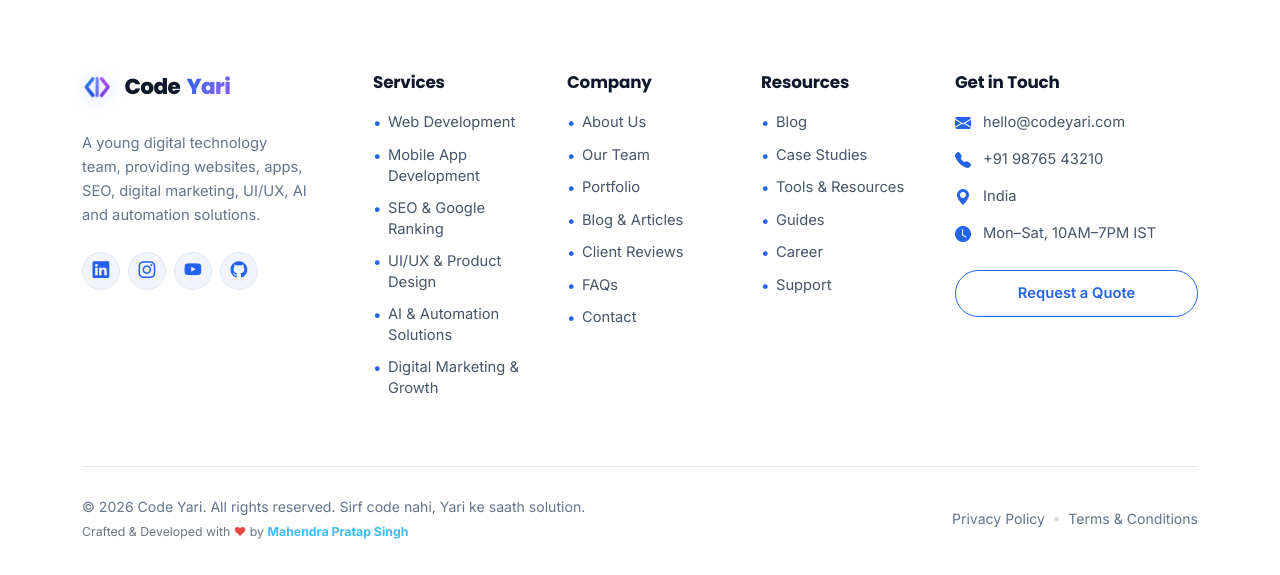
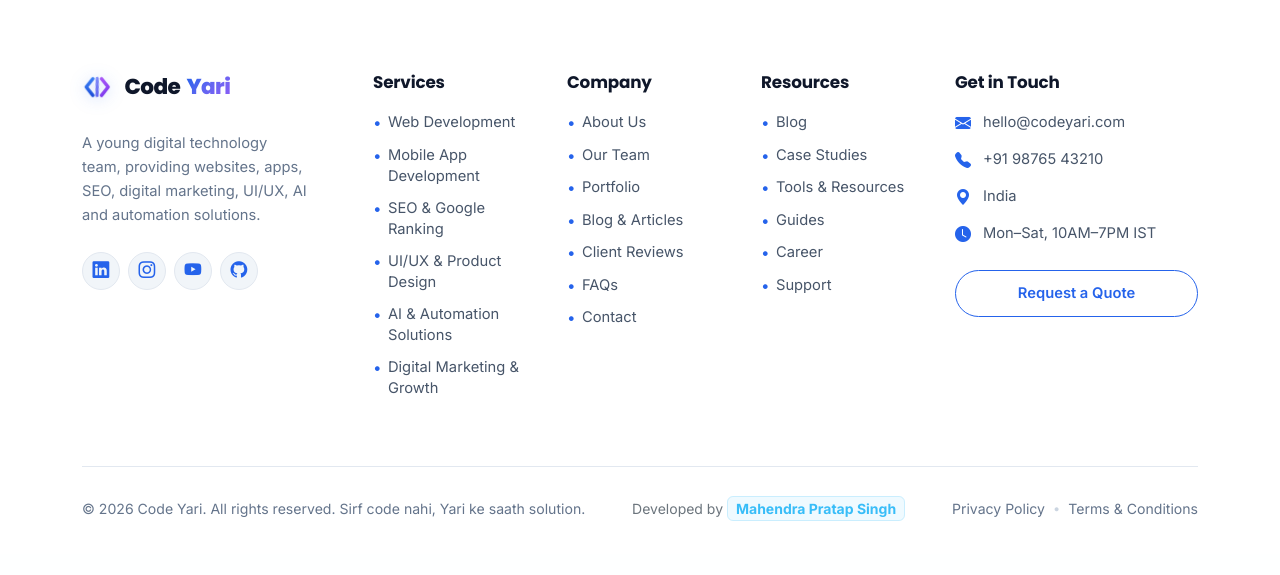
Before and after one commit to mahendra206/Code-Yari, a Django app: page /team/ in a window 1280 px wide. Shown: the part 1541-2116 px from the top of the page. After the commit the page ends 2062 px from the top, so only its background shows below. Run offline with Django 5.2, Linux system fonts and the light colour scheme; data comes from the database, SQL or seed files in the repository.

Commit message:
Place 'Developed by Mahendra Pratap Singh' right in the center of the bottom footer bar

```diff
--- a/templates/partials/footer.html
+++ b/templates/partials/footer.html
@@ -95,23 +95,28 @@
       </div>
     </div>
 
-    <!-- Bottom Bar: Copyright, Developer Credit & Legal -->
-    <div class="footer-bottom-bar d-flex flex-column flex-md-row justify-content-between align-items-center gap-3">
-      <div class="footer-copyright-text mb-0 text-center text-md-start">
-        <p class="mb-1">
-          &copy; {% now "Y" %} Code Yari. All rights reserved. Sirf code nahi, Yari ke saath solution.
-        </p>
-        <p class="mb-0 small text-secondary">
-          Crafted &amp; Developed with <span style="color: #ef4444;">&hearts;</span> by
-          <a href="{% url 'core:team' %}" style="color: #38bdf8; font-weight: 700; text-decoration: none;">
+    <!-- Bottom Bar: 3 Columns (Left: Copyright | Center: Developer Credit | Right: Legal) -->
+    <div class="footer-bottom-bar d-flex flex-column flex-lg-row justify-content-between align-items-center gap-3 text-center text-lg-start">
+      <!-- Left: Copyright -->
+      <p class="footer-copyright-text mb-0">
+        &copy; {% now "Y" %} Code Yari. All rights reserved. Sirf code nahi, Yari ke saath solution.
+      </p>
+
+      <!-- Center: Developed by Mahendra Pratap Singh -->
+      <div class="footer-developer-credit mb-0 text-center">
+        <span class="small text-secondary">
+          Developed by
+          <a href="{% url 'core:team' %}" style="color: #38bdf8; font-weight: 700; text-decoration: none; padding: 3px 8px; border-radius: 6px; background: rgba(56, 189, 248, 0.08); border: 1px solid rgba(56, 189, 248, 0.2);">
             Mahendra Pratap Singh
           </a>
-        </p>
+        </span>
       </div>
+
+      <!-- Right: Legal Links -->
       <div class="d-flex align-items-center gap-2 footer-legal-links">
         <a href="{% url 'core:privacy_policy' %}">Privacy Policy</a>
         <span class="legal-dot">&bull;</span>
-        <a href="{% url 'core:terms' %}">Terms & Conditions</a>
+        <a href="{% url 'core:terms' %}">Terms &amp; Conditions</a>
       </div>
     </div>
   </div>
```
